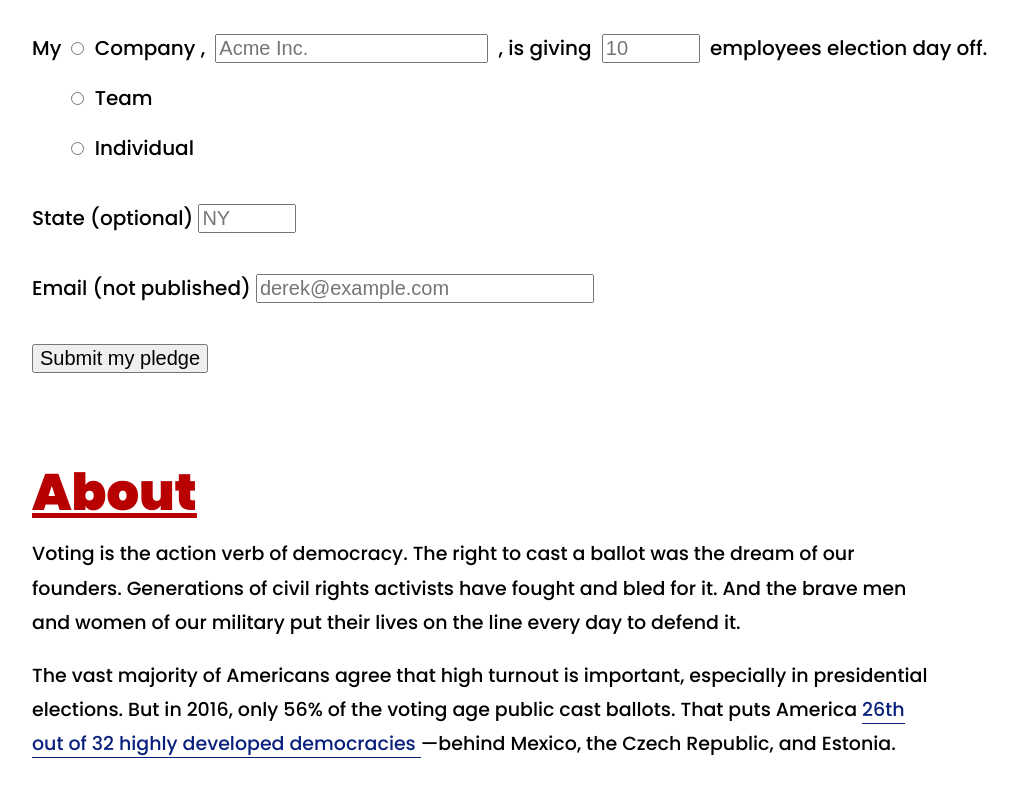
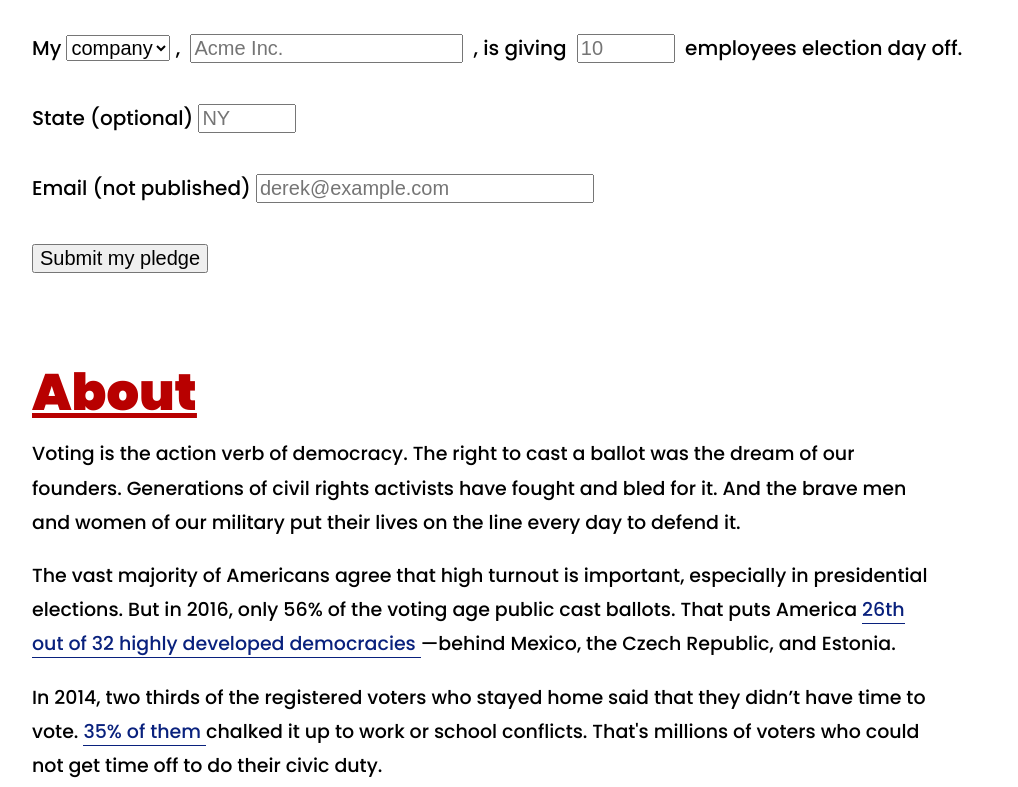
Before and after one commit to alflennik/off-to-vote, a website: page public/index.html in a window 1280 px wide. Shown: the part 1029-1816 px from the top of the page, without its empty margins (32-1050 px from the left). Drawn offline with Linux system fonts and the light colour scheme; no server answers.

Commit message:
Revert radio looks weird

```diff
--- a/public/index.html
+++ b/public/index.html
@@ -66,26 +66,10 @@
       <h2 class="pledge-headline">Sign the Pledge</h2>
       <form id="pledge-form" class="pledge-form">
         My
-        <!-- <select id="pledge-type" class="pledge-type">
+        <select id="pledge-type" class="pledge-type">
           <option value="company" selected>company</option>
           <option value="team">team</option>
-        </select> -->
-        <div class="pledge-type">
-          <div class="pledge-type-inner">
-            <label for="pledge-type-company">
-              <input type="radio" value="company" name="pledge-type" id="pledge-type-company" />
-              Company
-            </label>
-            <label for="pledge-type-team">
-              <input type="radio" value="team" name="pledge-type" id="pledge-type-team" />
-              Team
-            </label>
-            <label for="pledge-type-individual">
-              <input type="radio" value="individual" name="pledge-type" id="pledge-type-individual" />
-              Individual
-            </label>
-          </div>
-        </div>
+        </select>
         ,
         <span
           id="pledge-team-type"
--- a/public/styles.css
+++ b/public/styles.css
@@ -114,13 +114,6 @@ body {
 .pledge-form input {
   margin: 0 5px;
 }
-.pledge-type {
-  display: inline-block;
-}
-.pledge-type-inner {
-  display: flex;
-  flex-direction: column;
-}
 .pledge-number {
   width: 90px;
 }
```
